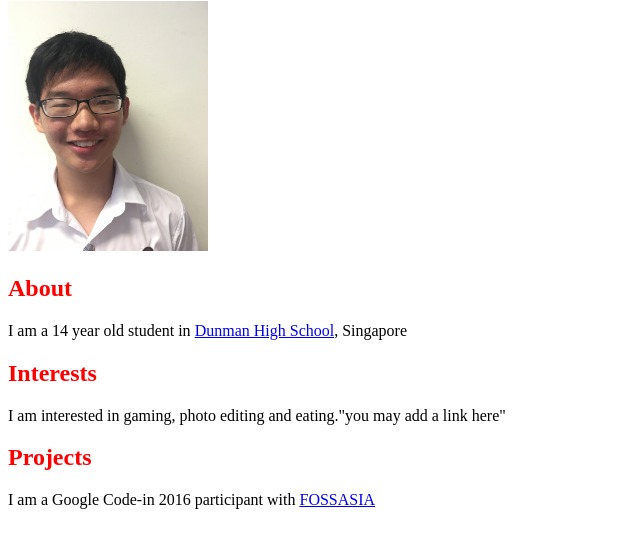
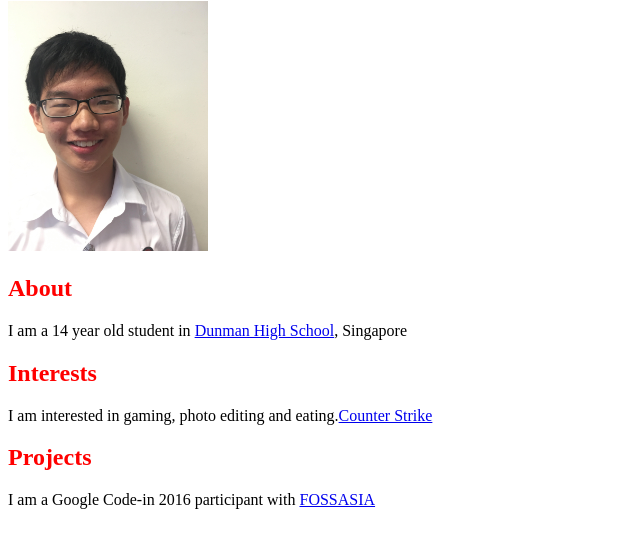
Before and after one commit to dhs17y2liewkenyu/dhs17y2liewkenyu.github.io, a plain HTML site: page index.html in a window 1280 px wide. Shown: the part 79-626 px from the top of the page, without its empty margins (0-640 px from the left). Drawn offline with Linux system fonts and the light colour scheme.

Commit message:
Update index.html

```diff
--- a/index.html
+++ b/index.html
@@ -10,7 +10,7 @@
     <h2>About</h2>
     <p>I am a 14 year old student in <a href="http://dunmanhigh.moe.edu.sg/wp-content/uploads/website/index.html">Dunman High School</a>, Singapore</p>
     <h2>Interests</h2>
-    <p>I am interested in gaming, photo editing and eating."you may add a link here"</p>
+    <p>I am interested in gaming, photo editing and eating.<a href="http://blog.counter-strike.net/">Counter Strike</a></p>
     <h2>Projects</h2>
     <p> I am a Google Code-in 2016 participant with <a href="http://fossasia.org">FOSSASIA</a></p>
 
```
